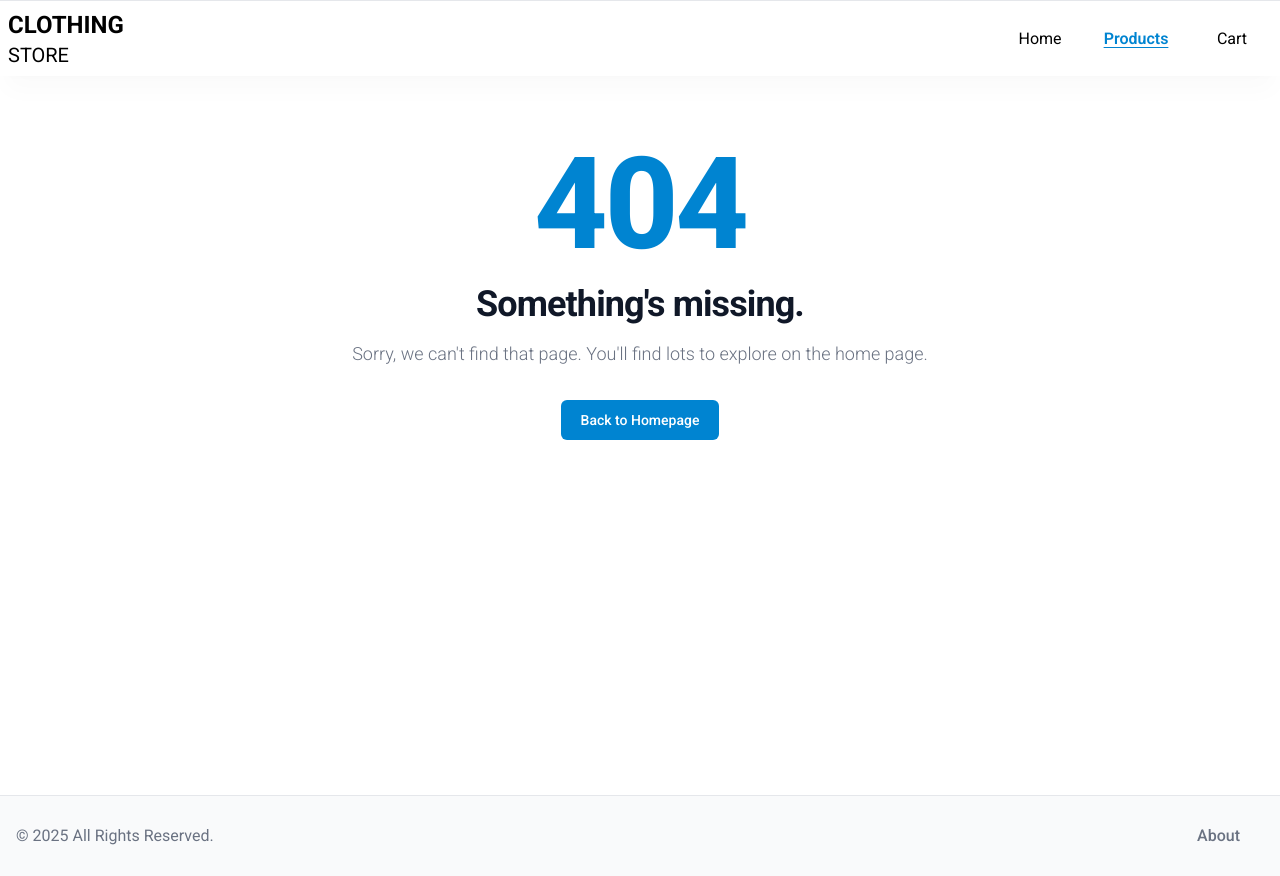
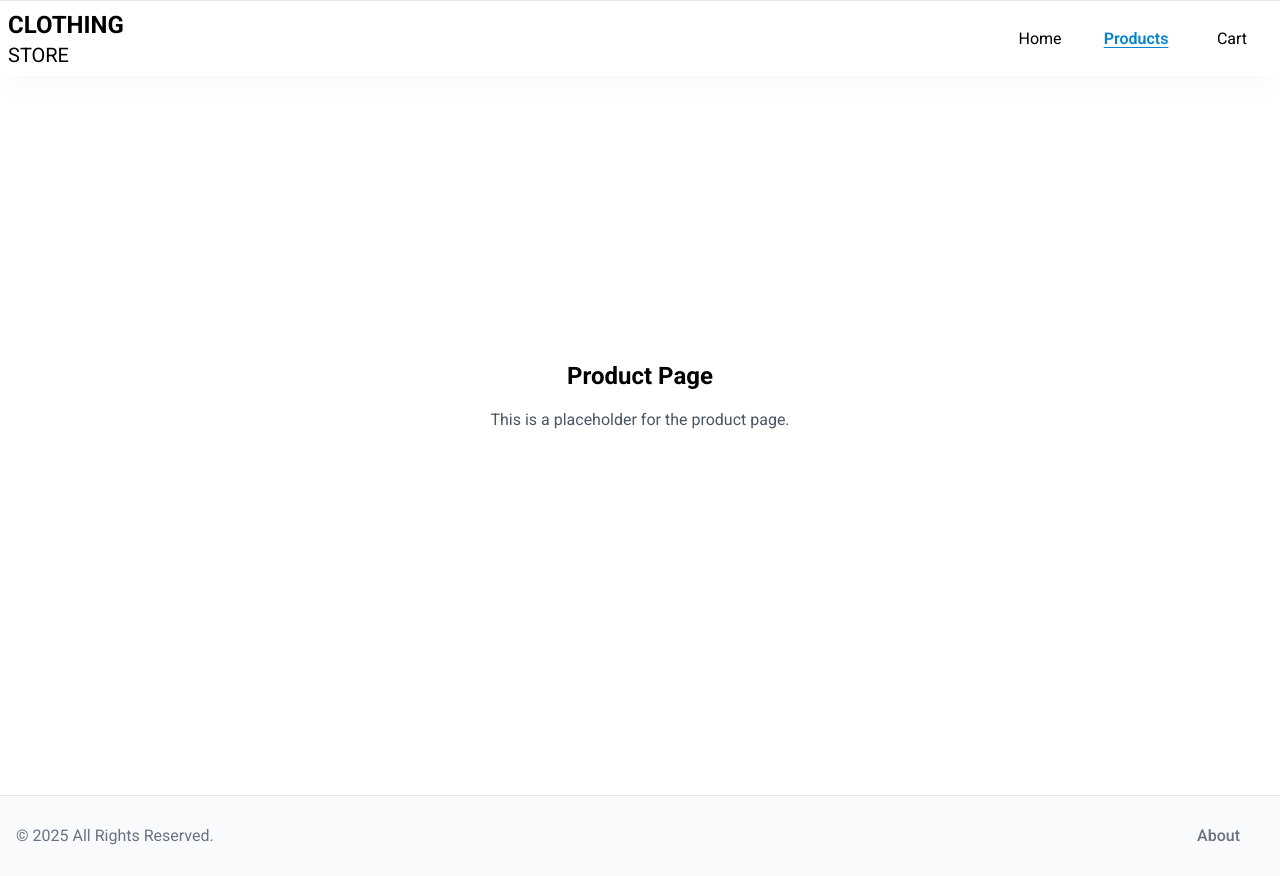
Before and after one commit to dcrnek1/react-shopping-cart, a React (Vite) app: page /products/1 in a window 1280 px wide. Before the commit this address had no page. Built offline with nearby package versions, Linux system fonts and the light colour scheme.

Commit message:
Placeholder for product details page

```diff
--- a/src/components/Footer.jsx
+++ b/src/components/Footer.jsx
@@ -1,6 +1,6 @@
 export default function Footer() {
   return (
-    <footer class="bg-gray-50 border-t-1 border-gray-200 px-4 py-7">
+    <footer class="bg-gray-50 border-t-1 border-gray-200 px-4 py-7 mt-20">
       <div class="w-full mx-auto max-w-screen-xl flex flex-row items-center justify-between">
         <span class="text-sm sm:text-base text-gray-500 sm:text-center">
           © 2025{" "}
--- a/src/components/TopProductsBanner.jsx
+++ b/src/components/TopProductsBanner.jsx
@@ -2,7 +2,6 @@ import CardSkeleton from "./CardSkeleton";
 import { Link } from "react-router-dom";
 import { useQuery } from "@tanstack/react-query";
 import TopProductCard from "./TopProductCard";
-import { useEffect, useState } from "react";
 
 const fetchTopProducts = async () => {
   const res = await fetch(
@@ -17,7 +16,6 @@ export default function TopProductsBanner() {
     data: products,
     isLoading,
     isError,
-    error,
   } = useQuery({
     queryKey: ["topProducts"],
     queryFn: fetchTopProducts,
--- a/src/layouts/AppLayout.jsx
+++ b/src/layouts/AppLayout.jsx
@@ -6,9 +6,9 @@ export default function AppLayout() {
   return (
     <>
       <Navigation />
-      <main className="pb-16 sm:pb-0 flex flex-col gap-20 min-h-screen">
+      <main className="pb-16 sm:pb-0 flex flex-col min-h-screen">
         <Outlet />
-      <Footer />
+        <Footer />
         <ScrollRestoration />
       </main>
     </>
--- /dev/null
+++ b/src/pages/ProductDetailPage.jsx
@@ -0,0 +1,8 @@
+export default function ProductDetailPage() {
+  return (
+    <div className="flex flex-col items-center justify-center flex-1">
+      <h1 className="text-2xl font-bold mb-4">Product Page</h1>
+      <p className="text-gray-600">This is a placeholder for the product page.</p>
+    </div>
+  );
+}
--- a/src/routes.jsx
+++ b/src/routes.jsx
@@ -1,6 +1,7 @@
 import App from "./App";
 import AppLayout from "./layouts/AppLayout";
 import ErrorPage from "./pages/ErrorPage";
+import ProductDetailPage from "./pages/ProductDetailPage";
 
 const routes = [
   {
@@ -8,6 +9,7 @@ const routes = [
     element: <AppLayout />,
     children: [
       {index: true, element: <App />},
+      {path: "/products/:id", element: <ProductDetailPage />},
       {path: "*", element: <ErrorPage />}
     ],
   },
```
